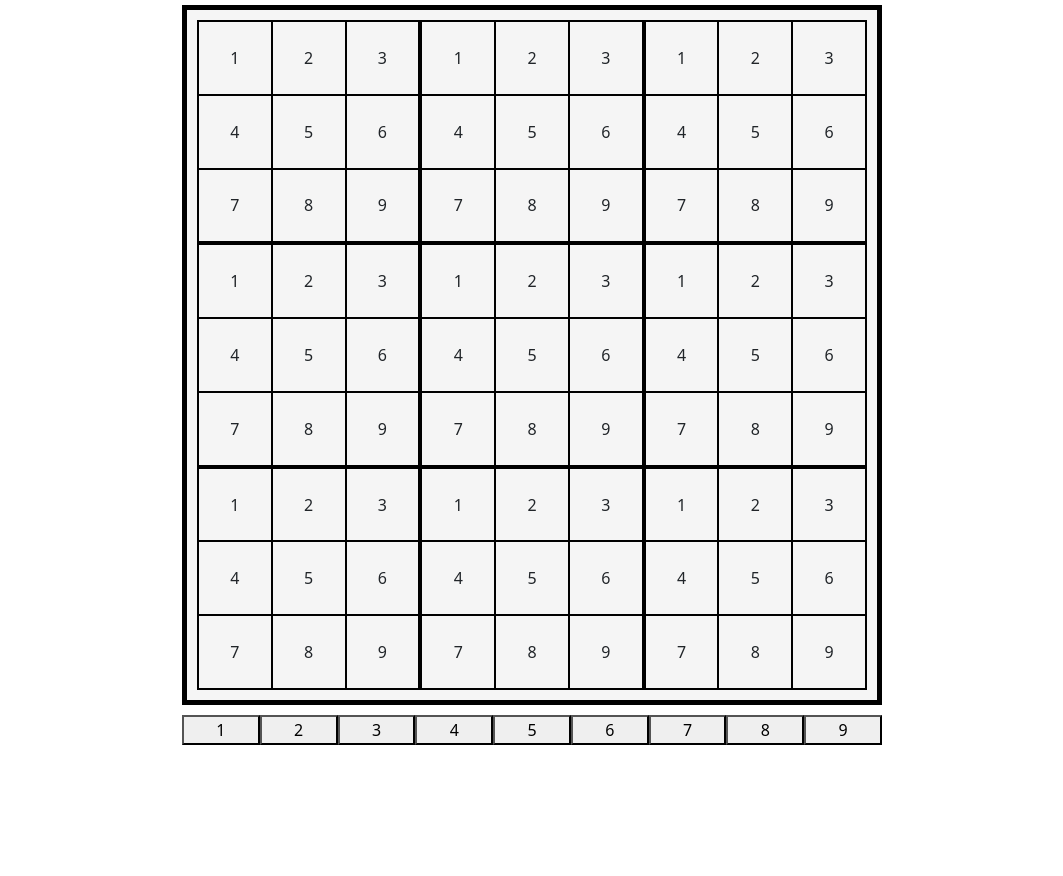
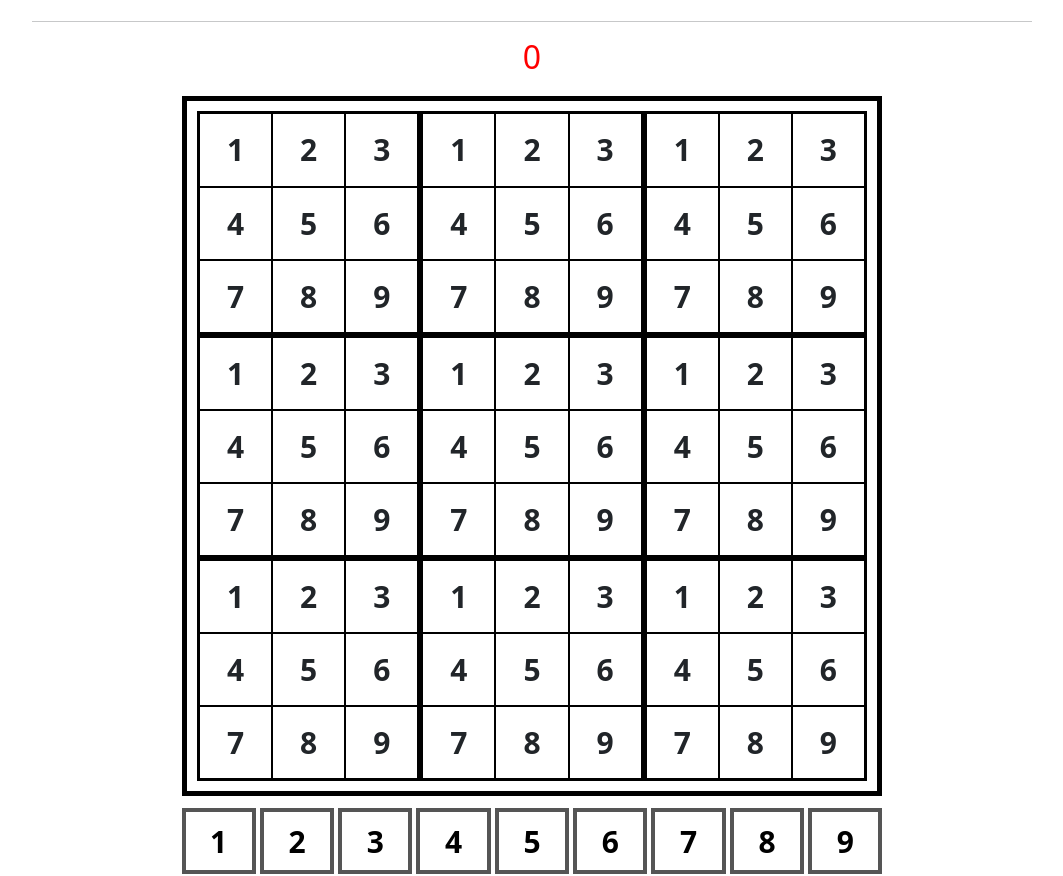
Before and after one commit to TryUnder/Sudoku, a plain HTML site: page Sudoku.html in a window 1280 px wide. Shown: the part 51-927 px from the top of the page, without its empty margins (108-1171 px from the left). Before the commit the page ends 800 px from the top, so only its background shows below. Drawn offline with nearby package versions, Linux system fonts and the light colour scheme.

Commit message:
Poprawa wygladu + podswietlenie - Michal Baszczyk

```diff
--- a/Sudoku.html
+++ b/Sudoku.html
@@ -14,6 +14,8 @@
                 <h1 class="main-text">Sudoku</h1>
             </div>
         </div>
+        <hr class="main_line">
+        <h2 class="errors">0</h2>
         <div class="container-sudoku">
             <div class="grid-item">
                 <div class="small-column">
--- a/sudoku.css
+++ b/sudoku.css
@@ -2,30 +2,47 @@
     font-family: Verdana;
     font-weight: 700;
 }
-
+.main_line {
+    text-align: center;
+    width: 1000px;
+    margin-left: auto;
+    margin-right: auto;
+    grid-template-columns: auto auto auto auto auto auto auto auto auto;
+    display: flex;
+}
+.errors{
+    color:red;
+    text-align: center;
+    margin-bottom: 20px;
+}
 .container-sudoku {
     margin-left: auto;
     margin-right: auto;
     height: 700px;
     width: 700px;
-    background-color: whitesmoke;
+    background-color: white;
     padding: 10px;
     border: solid black 5px;
 
     display: grid;
     grid-template-columns: auto auto auto;
+    font-size: 30px;
+    font-weight: bold;
 }
 
 .grid-item {
-    border: solid black 1px;
-
+    border:2px solid black ;
+    /* margin: 0.001%; */
     display: grid;
     grid-template-columns: auto auto auto;
 }
-
+.grid-item :hover{
+    background-color: black;
+    color: white;
+}
 .small-column {
     text-align: center;
-
+    /* margin: 0.1%; */
     grid-template-columns: auto auto auto;
     border: solid black 1px;
     display: table;
@@ -40,14 +57,27 @@
 }
 
 .panel {
+    height: 70px;
     margin-top: 10px;
-    width: 700px;
+    width: 705px;
     margin-left: auto;
     margin-right: auto;
     grid-template-columns: auto auto auto auto auto auto auto auto auto;
     display: flex;
 }
 
+
 .button {
     width: calc(33.33% - 10px);
+    background-color: white;
+
+    color: black;
+    border: 4px solid #555555;
+    margin: 2px;
+    font-size: 30px;
+    font-weight: bold;
 }
+.button:hover {
+  background-color: #555555;
+  color: white;
+}
```
